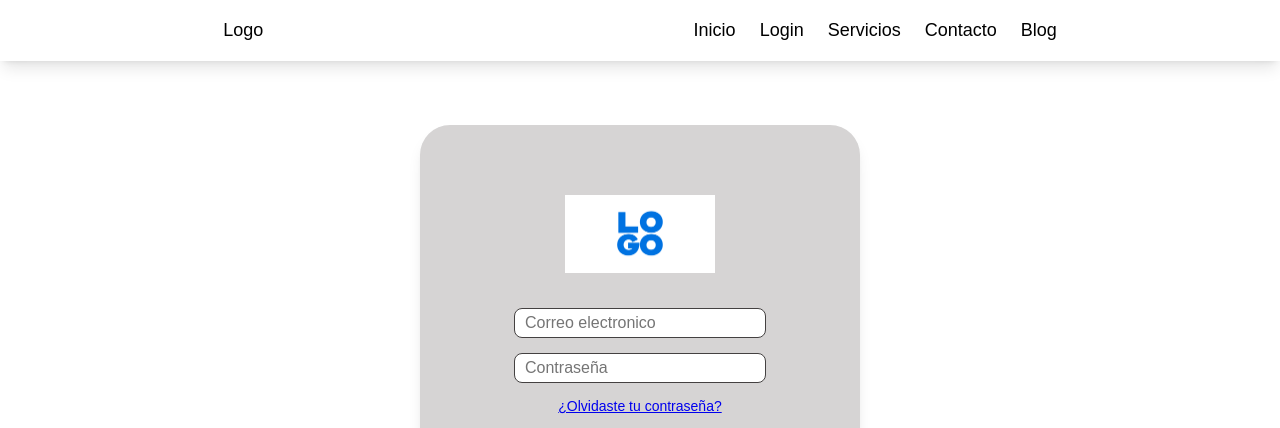
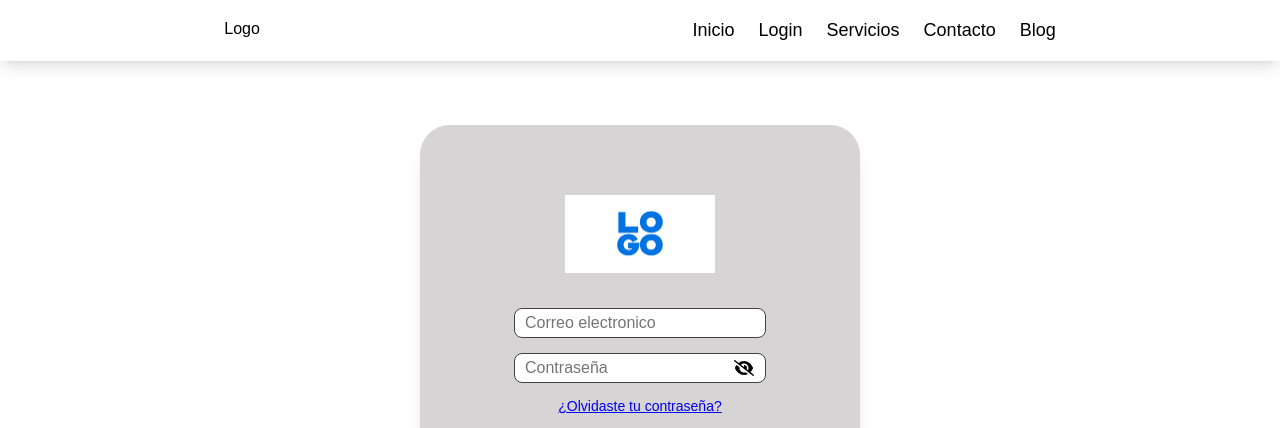
Before and after one commit to Eduardo-RE/Components, a React (Vite) app: page /login in a window 1280 px wide. Shown: the top 428 px of the page. Built offline with nearby package versions, Linux system fonts and the light colour scheme.

Commit message:
Agregue estados

```diff
--- a/src/components/Navbar/Navbar.css
+++ b/src/components/Navbar/Navbar.css
@@ -6,8 +6,8 @@
   box-shadow: 0 10px 15px -3px rgb(0 0 0 / 0.1), 0 4px 6px -4px rgb(0 0 0 / 0.1);
 }
 
-.logo {
-  font-size: large;
+.navbar-logo {
+  width: 100px;
 }
 
 .button-navbar {
--- a/src/pages/Login/Card/Card.jsx
+++ b/src/pages/Login/Card/Card.jsx
@@ -1,9 +1,27 @@
-import React from "react";
+import { faEye, faEyeSlash } from "@fortawesome/free-solid-svg-icons";
+import { FontAwesomeIcon } from "@fortawesome/react-fontawesome";
+import React, { useState } from "react";
 import { Link } from "react-router-dom";
 import Logo from "../../../images/logo-social.png";
 import "./Card.css";
 
 const Card = () => {
+  const [passwordType, setPasswordType] = useState("password");
+  const [passwordInput, setPasswordInput] = useState("");
+
+  const handlePasswordChange = (evnt) => {
+    setPasswordInput(evnt.target.value);
+    setPassword(evnt.target.value);
+  };
+
+  const togglePassword = () => {
+    if (passwordType === "password") {
+      setPasswordType("text");
+      return;
+    }
+    setPasswordType("password");
+  };
+
   return (
     <div className="login-container">
       <div className="login-box">
@@ -13,11 +31,27 @@ const Card = () => {
           className="email-input"
           type="email"
         />
-        <input
-          placeholder="Contraseña"
-          className="email-input"
-          type="password"
-        />
+        <div style={{ position: "relative" }}>
+          <input
+            placeholder="Contraseña"
+            className="email-input"
+            type={passwordType}
+            value={passwordInput}
+            onChange={(e) => handlePasswordChange(e, e)}
+          />
+          <button
+            className="btn-password"
+            style={{left: "220px", bottom: "4px"}}
+            onClick={togglePassword}
+            id="show-password"
+          >
+            {passwordType === "password" ? (
+              <FontAwesomeIcon icon={faEyeSlash} className="eye-icon" />
+            ) : (
+              <FontAwesomeIcon icon={faEye} className="eye-slash-icon" />
+            )}
+          </button>
+        </div>
         <Link to="/login">
           <p className="forgot">¿Olvidaste tu contraseña?</p>
         </Link>
```
